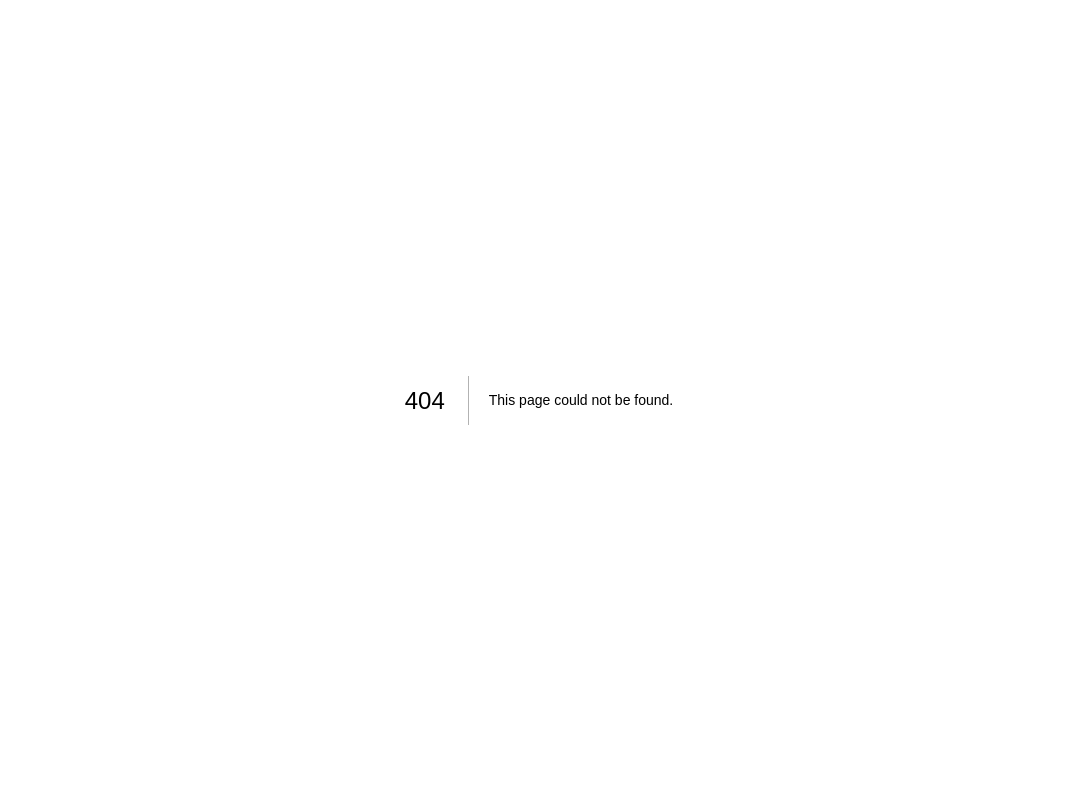
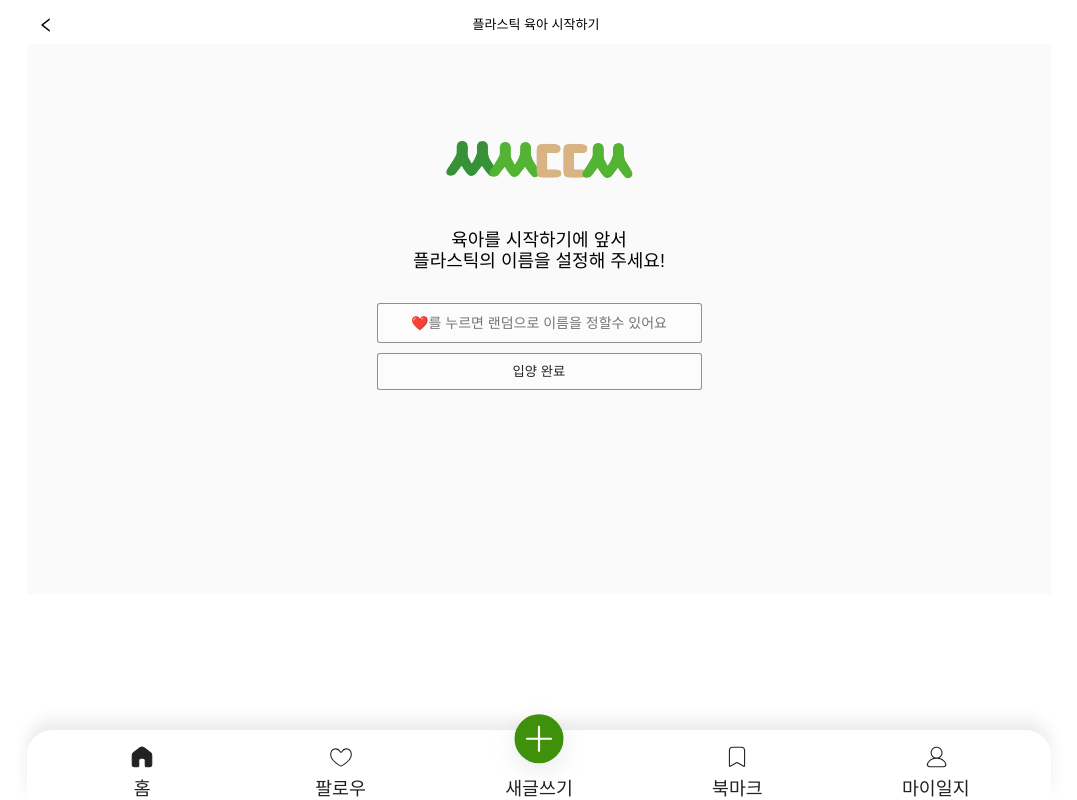
Before and after one commit to codestates-seb/seb43_main_008, a Next.js app in the folder client/: page /adopt in a window 1280 px wide. Before the commit this address had no page. Shown: the whole page, without its empty margins (101-1178 px from the left). Built offline with nearby package versions, Linux system fonts and the light colour scheme; a web font is replaced by a local one.

Commit message:
Feat: 플라스틱 이름 정하는 페이지 레이아웃 정리

```diff
--- /dev/null
+++ b/client/app/adopt/NameInput.tsx
@@ -0,0 +1,56 @@
+"use client";
+
+import React, { useState } from "react";
+import styled from "styled-components";
+
+import names from "./Names";
+
+export default function NameInput() {
+  const [placeholder, setPlaceholder] = useState(
+    "❤️를 누르면 랜덤으로 이름을 정할수 있어요"
+  );
+
+  const generateRandomName = () => {
+    const randomIndex = Math.floor(Math.random() * names.length);
+    setPlaceholder("  " + names[randomIndex]); // 마우스 커서와 랜덤이름 갭주기
+  };
+
+  return (
+    <InputContainer>
+      <StyleInput
+        type="text"
+        placeholder={placeholder}
+        onClick={generateRandomName}
+      />
+    </InputContainer>
+  );
+}
+
+const InputContainer = styled.div`
+  display: flex;
+  justify-content: center;
+`;
+
+// 플레이스홀더의 특정 부분에 대해 이벤트 리스너를 설정하는 것은 불가능 -> 아오 빡쳐 ㅜ
+const StyleInput = styled.input`
+  width: 260px;
+  height: 40px;
+  font-size: 14px;
+  color: #222;
+  padding-left: 10px;
+  margin-top: 30px;
+  text-align: center;
+  background-color: #fcfcfd;
+  border: 1px solid rgba(34, 36, 38, 0.5);
+  padding: 0.6rem 0.6rem;
+  border-radius: 3px;
+  min-width: 325px;
+
+  &:focus {
+    text-align: left;
+  }
+
+  &::placeholder {
+    font-size: 14px;
+  }
+`;
--- /dev/null
+++ b/client/app/adopt/Names.tsx
@@ -0,0 +1,10 @@
+const names = [
+  "카드값줘 체리",
+  "봉다리 세바스찬",
+  "집게사장의 집게발",
+  "스펀지밥의 월요일",
+  "나의 비닐정원",
+  "밥아저씨 오뚜기밥",
+]; // 배열에 원하는 이름들을 추가
+
+export default names;
--- /dev/null
+++ b/client/app/adopt/layout.tsx
@@ -0,0 +1,21 @@
+"use client";
+import Header from "../Header";
+import Navbar from "../Navbar";
+
+export default function SeriesLayout({
+  children,
+}: {
+  children: React.ReactNode;
+}) {
+  return (
+    <>
+      <Header
+        backButton={true}
+        textContent={"플라스틱 육아 시작하기"}
+        secretButton={false}
+      />
+      {children}
+      <Navbar />
+    </>
+  );
+}
--- /dev/null
+++ b/client/app/adopt/page.tsx
@@ -0,0 +1,72 @@
+"use client";
+
+import Image from "next/image";
+import React from "react";
+import styled from "styled-components";
+
+import NameInput from "./NameInput";
+
+export default function page() {
+  return (
+    <>
+      <BodyContainer>
+        <MainContainer>
+          <Image src="/logo.png" alt="로고" width="190" height="300" />
+          <MainText style={{ textAlign: "center" }}>
+            육아를 시작하기에 앞서
+            <br />
+            플라스틱의 이름을 설정해 주세요!
+          </MainText>
+          <NameInput />
+          <SubmitButton>입양 완료</SubmitButton>
+        </MainContainer>
+      </BodyContainer>
+    </>
+  );
+}
+
+// 페이지 기본 레이아웃
+const BodyContainer = styled.div`
+  box-sizing: border-box;
+  padding: 1px 24px;
+  max-width: 1024px;
+  margin: 0 auto;
+  background-color: #fafafa;
+  min-height: 550px;
+  min-width: 320px;
+
+  @media screen and (max-width: 768px) {
+  }
+`;
+
+const MainContainer = styled.div`
+  display: flex;
+  justify-content: center;
+  align-items: center;
+  flex-direction: column;
+
+  height: 55vh; // 필요에 따라 위치 조정
+`;
+
+const MainText = styled.p`
+  font-size: 18px;
+  margin-top: 50px;
+`;
+
+const SubmitButton = styled.button`
+  background-color: #fcfcfd;
+  color: #222;
+  border: 1px solid rgba(34, 36, 38, 0.5);
+  padding: 0.6rem 0.6rem;
+  border-radius: 3px;
+  margin-top: 10px;
+  min-width: 325px;
+  cursor: pointer;
+
+  &:active {
+    transform: translateY(-2px);
+  }
+`;
+
+// 플레이스 홀더 좀 다시 정리하고 싶음
+// 랜덤이름 100만가지 양산 하기
```
